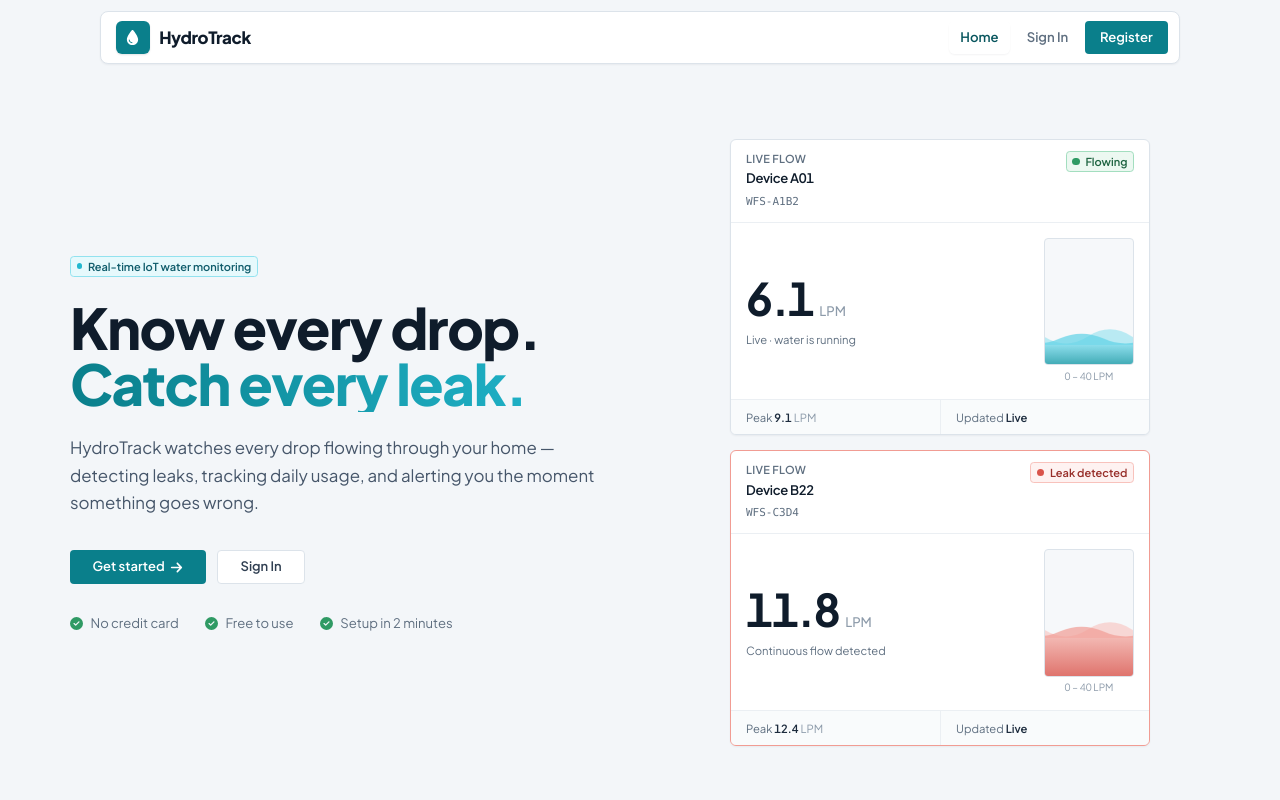
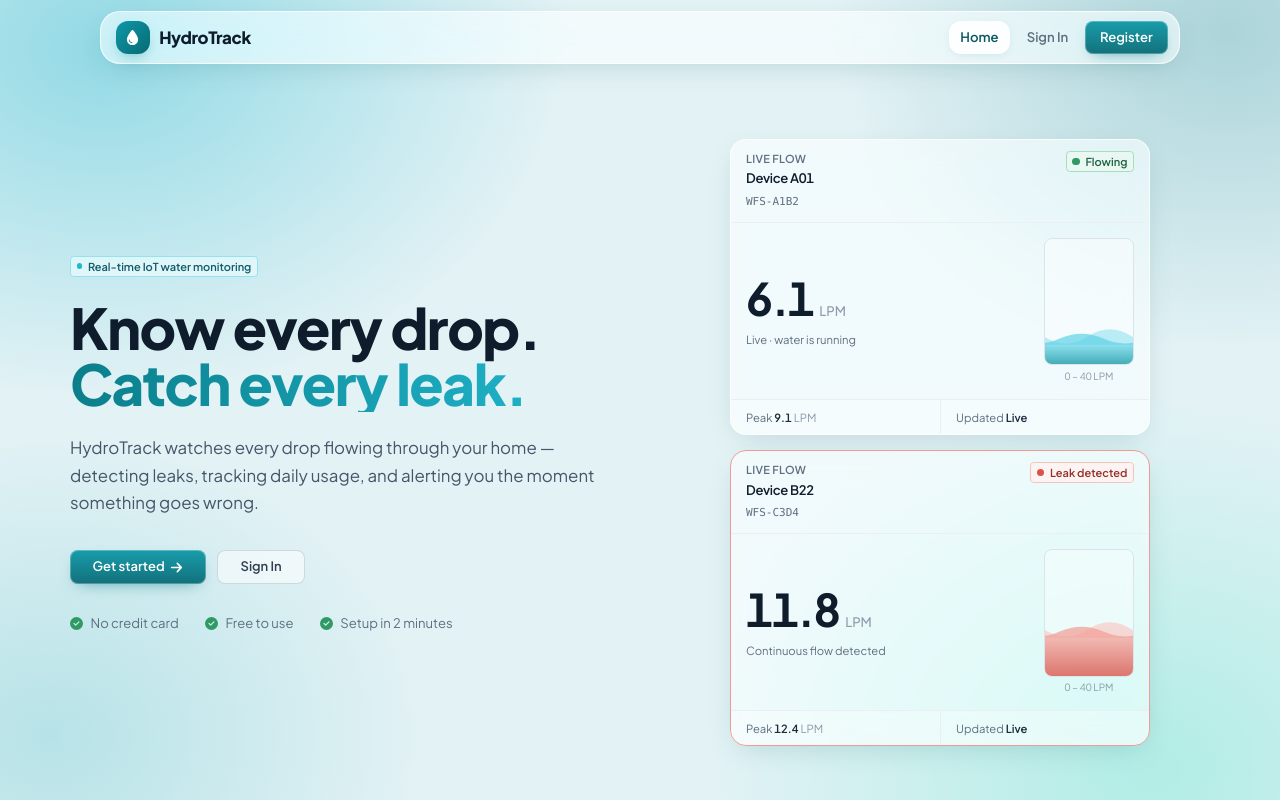
Before and after one commit to haziq26166/hydrotrack, a React (Vite) app: page / in a window 1280 px wide. Shown: the top 800 px of the page. Built offline with nearby package versions, Linux system fonts and the light colour scheme; no server answers.

Commit message:
Redesign HydroTrack: Add glassmorphism

```diff
--- a/src/components/devices/DeviceCombobox.jsx
+++ b/src/components/devices/DeviceCombobox.jsx
@@ -141,7 +141,7 @@ export function DeviceCombobox({
           id={listId}
           role="listbox"
           aria-label={label}
-          className="absolute left-0 right-0 z-30 mt-1 max-h-64 overflow-y-auto rounded-md border border-ink-200 bg-white p-1 shadow-glass-lg"
+          className="absolute left-0 right-0 z-30 mt-1 max-h-64 overflow-y-auto glass-strong rounded-md p-1"
         >
           {filtered.length === 0 ? (
             <li className="px-2.5 py-2 text-[13px] text-ink-500">
--- a/src/components/layout/DashboardLayout.jsx
+++ b/src/components/layout/DashboardLayout.jsx
@@ -42,13 +42,13 @@ export function DashboardLayout() {
   }, []);
 
   return (
-    <div className="flex min-h-screen flex-col bg-canvas md:flex-row">
+    <div className="flex min-h-screen flex-col md:flex-row">
       {/* Mobile: top bar + slide-in drawer (hidden from md up) */}
       <MobileNav onAddDevice={openAddDevice} leak={leak} />
 
-      {/* Desktop: fixed full-height sidebar (hidden below md) */}
+      {/* Desktop: floating glass sidebar, inset 12 px from the edges (hidden below md) */}
       <div className="hidden shrink-0 md:block">
-        <div className="sticky top-0 h-screen">
+        <div className="sticky top-0 z-20 h-screen p-3 pr-0">
           <Sidebar
             collapsed={collapsed}
             onToggle={toggleCollapsed}
--- a/src/components/layout/Sidebar.jsx
+++ b/src/components/layout/Sidebar.jsx
@@ -2,7 +2,7 @@ import { FaAngleLeft, FaAngleRight } from 'react-icons/fa6';
 import { SidebarContent } from './SidebarContent';
 
 /**
- * Desktop sidebar (md and up). Collapses to an icon rail.
+ * Desktop sidebar (md and up) — a floating glass panel. Collapses to an icon rail.
  * The parent (DashboardLayout) owns the `collapsed` state and persists it.
  */
 export function Sidebar({ collapsed, onToggle, onAddDevice, leak }) {
@@ -10,7 +10,7 @@ export function Sidebar({ collapsed, onToggle, onAddDevice, leak }) {
     <aside
       aria-label="Sidebar"
       className={[
-        'relative flex h-full flex-col border-r border-ink-200 bg-white px-2 py-3',
+        'glass relative flex h-full flex-col rounded-2xl px-2 py-3',
         'transition-[width] duration-200 ease-out',
         collapsed ? 'w-14' : 'w-56',
       ].join(' ')}
@@ -21,7 +21,7 @@ export function Sidebar({ collapsed, onToggle, onAddDevice, leak }) {
         onClick={onToggle}
         aria-label={collapsed ? 'Expand sidebar' : 'Collapse sidebar'}
         aria-expanded={!collapsed}
-        className="absolute -right-3 top-[18px] z-10 grid h-6 w-6 place-items-center rounded-full border border-ink-200 bg-white text-ink-500 shadow-glass-sm transition-colors hover:text-hydro-700 focus-visible:outline-none focus-visible:ring-2 focus-visible:ring-hydro/40"
+        className="absolute -right-3 top-[18px] z-10 grid h-6 w-6 place-items-center rounded-full border border-white/80 bg-white/80 text-ink-500 shadow-glass-sm backdrop-blur-md transition-colors hover:text-hydro-700 focus-visible:outline-none focus-visible:ring-2 focus-visible:ring-hydro/40"
       >
         {collapsed ? <FaAngleRight size={10} /> : <FaAngleLeft size={10} />}
       </button>
--- a/src/components/ui/GlassCard.jsx
+++ b/src/components/ui/GlassCard.jsx
@@ -1,11 +1,11 @@
 /**
- * Flat panel (white, 1 px border, small radius).
+ * Frosted-glass panel (translucent fill, backdrop blur, soft edge, squircle-ish corners).
  * The component name is kept so existing imports keep working.
  *
  * variant   default | strong | soft            → surface style
  *           ok | warn | leak | offline | aqua  → tinted status panel
  * padded    true (p-4) | false | 'sm' | 'md' | 'lg'
- * interactive  subtle border change on hover (for clickable panels)
+ * interactive  edge brightens and shadow deepens on hover (for clickable panels)
  */
 const VARIANTS = {
   default: 'glass',
@@ -42,7 +42,7 @@ export function GlassCard({
         'rounded-lg',
         VARIANTS[variant] ?? VARIANTS.default,
         paddingCls,
-        interactive ? 'transition-colors duration-150 hover:border-ink-300' : '',
+        interactive ? 'transition-[box-shadow,border-color] duration-150 hover:border-white hover:shadow-glass-lg' : '',
         className,
       ].join(' ')}
       {...rest}
--- a/src/components/ui/Modal.jsx
+++ b/src/components/ui/Modal.jsx
@@ -92,7 +92,7 @@ export function Modal({
 
   return createPortal(
     <div
-      className="fixed inset-0 z-[60] grid place-items-center overflow-y-auto bg-ink-900/40 p-4 animate-fade-in"
+      className="fixed inset-0 z-[60] grid place-items-center overflow-y-auto bg-ink-900/25 p-4 backdrop-blur-sm animate-fade-in"
       onMouseDown={(e) => {
         if (closeOnBackdrop && e.target === e.currentTarget) onClose?.();
       }}
--- a/src/components/ui/SegmentedControl.jsx
+++ b/src/components/ui/SegmentedControl.jsx
@@ -10,7 +10,7 @@ export function SegmentedControl({ options, value, onChange, label, className =
     <div
       role="group"
       aria-label={label}
-      className={`inline-flex items-center gap-0.5 rounded-md border border-ink-200 bg-ink-50 p-0.5 ${className}`}
+      className={`inline-flex items-center gap-0.5 rounded-md border border-white/80 bg-white/45 p-0.5 shadow-glass-sm backdrop-blur-md ${className}`}
     >
       {options.map((o) => (
         <button
@@ -22,7 +22,7 @@ export function SegmentedControl({ options, value, onChange, label, className =
             'h-7 rounded px-3 text-xs font-semibold transition-colors duration-150',
             'focus-visible:outline-none focus-visible:ring-2 focus-visible:ring-hydro/40',
             value === o.id
-              ? 'bg-white text-hydro-700 shadow-glass-sm'
+              ? 'bg-white/90 text-hydro-700 shadow-glass-sm'
               : 'text-ink-500 hover:text-ink-800',
           ].join(' ')}
         >
--- a/src/components/ui/Spinner.jsx
+++ b/src/components/ui/Spinner.jsx
@@ -26,7 +26,7 @@ export function Spinner({ fullscreen = false, size = 'md', label = 'Loading' })
   if (!fullscreen) return ring;
 
   return (
-    <div className="fixed inset-0 z-50 grid place-items-center bg-canvas/80 backdrop-blur-md animate-fade-in">
+    <div className="fixed inset-0 z-50 grid place-items-center bg-white/35 backdrop-blur-lg animate-fade-in">
       {ring}
     </div>
   );
--- a/src/components/ui/Toast.jsx
+++ b/src/components/ui/Toast.jsx
@@ -4,10 +4,10 @@ import {
 } from 'react-icons/fa6';
 
 const TONES = {
-  success: { Icon: FaCircleCheck,         cls: 'bg-sea-50 border-sea-200 text-sea-800',       icon: 'text-sea-500' },
-  error:   { Icon: FaCircleExclamation,   cls: 'bg-coral-50 border-coral-200 text-coral-800', icon: 'text-coral-500' },
-  warning: { Icon: FaTriangleExclamation, cls: 'bg-sand-50 border-sand-200 text-sand-800',    icon: 'text-sand-500' },
-  info:    { Icon: FaCircleInfo,          cls: 'bg-aqua-50 border-aqua-200 text-aqua-900',    icon: 'text-aqua-600' },
+  success: { Icon: FaCircleCheck,         cls: 'bg-sea-50/75 border-sea-200/80 text-sea-800',       icon: 'text-sea-500' },
+  error:   { Icon: FaCircleExclamation,   cls: 'bg-coral-50/80 border-coral-200/80 text-coral-800', icon: 'text-coral-500' },
+  warning: { Icon: FaTriangleExclamation, cls: 'bg-sand-50/80 border-sand-200/80 text-sand-800',    icon: 'text-sand-500' },
+  info:    { Icon: FaCircleInfo,          cls: 'bg-aqua-50/75 border-aqua-200/80 text-aqua-900',    icon: 'text-aqua-600' },
 };
 
 /**
@@ -36,7 +36,7 @@ export function Toast({ toast, onClose, duration = 3500 }) {
         aria-live={toast.type === 'error' ? 'assertive' : 'polite'}
         className={[
           'pointer-events-auto flex max-w-md items-center gap-2.5 rounded-lg border px-3 py-2.5',
-          'shadow-glass-lg animate-toast-in',
+          'shadow-glass-lg backdrop-blur-xl backdrop-saturate-150 animate-toast-in',
           cls,
         ].join(' ')}
       >
--- a/src/index.css
+++ b/src/index.css
@@ -3,7 +3,7 @@
 @tailwind utilities;
 
 /* ============================================================
-   BASE — flat canvas, compact type scale
+   BASE — glass mesh canvas, compact type scale
    The root font-size is 15 px (instead of 16 px) so every rem-based
    size in the app comes out ~6 % tighter.
    ============================================================ */
@@ -14,12 +14,29 @@
 
   html {
     font-size: 15px;
-    background-color: #F3F6F9;
+    background-color: #DCEFF2;
     -webkit-text-size-adjust: 100%;
   }
 
+  /* Soft aqua / mint mesh that the glass panels blur. Fixed so it stays
+     put while content scrolls; lives on a pseudo-element so it also works
+     on iOS (which ignores background-attachment: fixed). */
+  body::before {
+    content: '';
+    position: fixed;
+    inset: 0;
+    z-index: -1;
+    pointer-events: none;
+    background-color: #E3F2F5;
+    background-image:
+      radial-gradient(50rem 38rem at 8% 6%,    rgba(34, 184, 207, 0.42), transparent 62%),
+      radial-gradient(44rem 36rem at 96% 4%,   rgba(10, 127, 139, 0.26), transparent 60%),
+      radial-gradient(48rem 40rem at 90% 96%,  rgba(127, 231, 214, 0.50), transparent 62%),
+      radial-gradient(42rem 34rem at 4% 92%,   rgba(146, 214, 220, 0.55), transparent 60%);
+  }
+
   body {
-    @apply font-sans text-ink-800 antialiased bg-canvas;
+    @apply font-sans text-ink-800 antialiased;
     font-variant-numeric: tabular-nums;
     text-rendering: optimizeLegibility;
     -webkit-tap-highlight-color: transparent;
@@ -45,38 +62,116 @@
 }
 
 /* ============================================================
+   GLASS TOKENS
+   Every surface reads its fill from these variables, so the
+   fallbacks at the bottom of this section (no backdrop-filter,
+   reduced transparency) only need to override the variables.
+   ============================================================ */
+:root {
+  --glass-blur: 18px;
+
+  --glass-fill:        rgba(255, 255, 255, 0.58);
+  --glass-fill-strong: rgba(255, 255, 255, 0.76);
+  --glass-fill-soft:   rgba(255, 255, 255, 0.36);
+  --glass-edge:        rgba(255, 255, 255, 0.78);
+
+  --glass-ok:      rgba(236, 248, 241, 0.68);
+  --glass-warn:    rgba(255, 248, 235, 0.72);
+  --glass-leak:    rgba(254, 242, 241, 0.74);
+  --glass-offline: rgba(244, 246, 248, 0.66);
+  --glass-aqua:    rgba(230, 249, 252, 0.68);
+
+  --glass-shadow:    0 8px 30px -10px rgba(7, 85, 93, 0.22);
+  --glass-shadow-lg: 0 18px 48px -14px rgba(7, 85, 93, 0.32);
+}
+
+/* Lighter blur on phones — cheaper to render, still frosted */
+@media (max-width: 767px) {
+  :root { --glass-blur: 12px; }
+}
+
+/* No backdrop-filter support → near-opaque panels so text stays readable */
+@supports not ((backdrop-filter: blur(1px)) or (-webkit-backdrop-filter: blur(1px))) {
+  :root {
+    --glass-fill:        rgba(255, 255, 255, 0.94);
+    --glass-fill-strong: rgba(255, 255, 255, 0.97);
+    --glass-fill-soft:   rgba(255, 255, 255, 0.80);
+    --glass-ok:      #ECF8F1;
+    --glass-warn:    #FFF8EB;
+    --glass-leak:    #FEF2F1;
+    --glass-offline: #F4F6F8;
+    --glass-aqua:    #E6F9FC;
+  }
+}
+
+/* User asked the OS for less transparency */
+@media (prefers-reduced-transparency: reduce) {
+  :root {
+    --glass-fill:        rgba(255, 255, 255, 0.96);
+    --glass-fill-strong: rgba(255, 255, 255, 0.98);
+    --glass-fill-soft:   rgba(255, 255, 255, 0.85);
+    --glass-ok:      #ECF8F1;
+    --glass-warn:    #FFF8EB;
+    --glass-leak:    #FEF2F1;
+    --glass-offline: #F4F6F8;
+    --glass-aqua:    #E6F9FC;
+  }
+  .glass, .glass-strong, .glass-soft,
+  .glass-ok, .glass-warn, .glass-leak, .glass-offline, .glass-aqua {
+    -webkit-backdrop-filter: none;
+    backdrop-filter: none;
+  }
+}
+
+/* ============================================================
    COMPONENTS
-   (Class names are unchanged from the old glass theme so every
-   existing page keeps working — they are simply flat now.)
+   (Class names are unchanged so every existing page keeps working.)
    ============================================================ */
 @layer components {
 
-  /* ---------- Panels ---------- */
-  .glass {
-    @apply bg-white border border-ink-200 shadow-glass-sm;
-  }
-  .glass-strong {
-    @apply bg-white border border-ink-200 shadow-glass-lg;
-  }
-  .glass-soft {
-    @apply bg-ink-50 border border-ink-200;
+  /* ---------- Panels (frosted glass) ---------- */
+  .glass,
+  .glass-strong,
+  .glass-soft,
+  .glass-ok,
+  .glass-warn,
+  .glass-leak,
+  .glass-offline,
+  .glass-aqua {
+    border: 1px solid var(--glass-edge);
+    box-shadow: var(--glass-shadow);
+    -webkit-backdrop-filter: blur(var(--glass-blur)) saturate(150%);
+    backdrop-filter: blur(var(--glass-blur)) saturate(150%);
   }
 
+  .glass         { background-color: var(--glass-fill); }
+  .glass-strong  {
+    background-color: var(--glass-fill-strong);
+    box-shadow: var(--glass-shadow-lg);
+    -webkit-backdrop-filter: blur(calc(var(--glass-blur) * 1.35)) saturate(160%);
+    backdrop-filter: blur(calc(var(--glass-blur) * 1.35)) saturate(160%);
+  }
+  .glass-soft    { background-color: var(--glass-fill-soft); box-shadow: none; }
+
   /* ---------- Tinted panels (status) ---------- */
-  .glass-ok      { @apply bg-sea-50    border border-sea-200; }
-  .glass-warn    { @apply bg-sand-50   border border-sand-200; }
-  .glass-leak    { @apply bg-coral-50  border border-coral-200; }
-  .glass-offline { @apply bg-fog-50    border border-fog-200; }
-  .glass-aqua    { @apply bg-aqua-50   border border-aqua-200; }
+  .glass-ok      { background-color: var(--glass-ok);      border-color: rgba(163, 222, 191, 0.80); }
+  .glass-warn    { background-color: var(--glass-warn);    border-color: rgba(249, 218, 151, 0.85); }
+  .glass-leak    { background-color: var(--glass-leak);    border-color: rgba(248, 194, 188, 0.90); }
+  .glass-offline { background-color: var(--glass-offline); border-color: rgba(205, 213, 220, 0.85); }
+  .glass-aqua    { background-color: var(--glass-aqua);    border-color: rgba(146, 226, 239, 0.85); }
 
   /* ---------- Inputs ---------- */
   .hydro-input {
-    @apply h-9 w-full rounded-md bg-white border border-ink-200 px-3
+    @apply h-9 w-full rounded-md px-3
            text-[13px] text-ink-800 placeholder:text-ink-400
            focus:outline-none focus:ring-2 focus:ring-hydro/20 focus:border-hydro
-           disabled:cursor-not-allowed disabled:bg-ink-50 disabled:text-ink-400
+           disabled:cursor-not-allowed disabled:text-ink-400
            transition-colors duration-150;
+    background-color: rgba(255, 255, 255, 0.62);
+    border: 1px solid rgba(192, 203, 214, 0.75);
   }
+  .hydro-input:focus  { background-color: rgba(255, 255, 255, 0.92); }
+  .hydro-input:disabled { background-color: rgba(255, 255, 255, 0.30); }
   .hydro-input-icon {
     @apply absolute left-3 top-1/2 -translate-y-1/2 text-ink-400 pointer-events-none;
   }
@@ -96,36 +191,72 @@
            disabled:cursor-not-allowed disabled:opacity-50;
   }
 
+  /* Primary: glossy teal glass. The 1px edge is an inset shadow (not a
+     border) so the button keeps exactly its old width and height. */
   .btn-hydro {
-    @apply bg-hydro text-white hover:bg-hydro-600;
+    @apply text-white;
+    background-image: linear-gradient(180deg, rgba(14, 152, 166, 0.95), rgba(8, 106, 116, 0.95));
+    box-shadow: inset 0 0 0 1px rgba(255, 255, 255, 0.28), 0 6px 16px -8px rgba(10, 127, 139, 0.7);
   }
+  .btn-hydro:hover:not(:disabled) {
+    background-image: linear-gradient(180deg, rgba(10, 127, 139, 0.97), rgba(7, 85, 93, 0.97));
+  }
+
   .btn-hydro-outline {
     @apply border border-white/80 text-white hover:bg-white/15;
+    -webkit-backdrop-filter: blur(8px);
+    backdrop-filter: blur(8px);
   }
-  .btn-google {
-    @apply w-full border border-ink-200 bg-white text-ink-700 hover:bg-ink-50;
+  .btn-danger {
+    @apply text-white;
+    background-image: linear-gradient(180deg, rgba(232, 119, 107, 0.96), rgba(188, 63, 55, 0.96));
+    box-shadow: inset 0 0 0 1px rgba(255, 255, 255, 0.28), 0 6px 16px -8px rgba(217, 83, 74, 0.7);
   }
+  .btn-danger:hover:not(:disabled) {
+    background-image: linear-gradient(180deg, rgba(217, 83, 74, 0.98), rgba(152, 47, 42, 0.98));
+  }
+
+  /* Ghost / google: frosted white */
+  .btn-google,
   .btn-glass,
   .glass-btn-ghost {
-    @apply border border-ink-200 bg-white text-ink-700 hover:bg-ink-50 hover:border-ink-300;
+    @apply text-ink-700;
+    background-color: rgba(255, 255, 255, 0.55);
+    border: 1px solid rgba(192, 203, 214, 0.70);
+    -webkit-backdrop-filter: blur(10px);
+    backdrop-filter: blur(10px);
   }
+  .btn-google { @apply w-full; }
+  .btn-google:hover:not(:disabled),
+  .btn-glass:hover:not(:disabled),
+  .glass-btn-ghost:hover:not(:disabled) {
+    background-color: rgba(255, 255, 255, 0.85);
+    border-color: rgba(141, 155, 170, 0.80);
+  }
+
   .btn-aqua-ghost {
-    @apply border border-aqua-200 bg-aqua-50 text-aqua-800 hover:bg-aqua-100;
+    @apply text-aqua-800;
+    background-color: rgba(230, 249, 252, 0.65);
+    border: 1px solid rgba(146, 226, 239, 0.85);
+    -webkit-backdrop-filter: blur(10px);
+    backdrop-filter: blur(10px);
   }
-  .btn-danger {
-    @apply bg-coral-500 text-white hover:bg-coral-600;
-  }
+  .btn-aqua-ghost:hover:not(:disabled) { background-color: rgba(195, 240, 247, 0.80); }
 
   /* ---------- Navigation item (sidebar / drawer) ---------- */
   .nav-item {
     @apply flex h-9 items-center gap-2.5 rounded-md px-2.5 text-[13px] font-medium
-           text-ink-600 bg-transparent transition-colors duration-150;
+           text-ink-600 transition-colors duration-150;
+    background-color: transparent;
   }
   .nav-item:hover {
-    @apply bg-ink-50 text-ink-900;
+    @apply text-ink-900;
+    background-color: rgba(255, 255, 255, 0.50);
   }
   .nav-item.active {
-    @apply bg-hydro-50 text-hydro-700 font-semibold;
+    @apply text-hydro-700 font-semibold;
+    background-color: rgba(255, 255, 255, 0.78);
+    box-shadow: 0 2px 10px -4px rgba(7, 85, 93, 0.25);
   }
 
   /* ---------- Status chips ---------- */
@@ -133,11 +264,11 @@
     @apply inline-flex items-center gap-1.5 whitespace-nowrap rounded border
            px-1.5 py-0.5 text-[11px] font-semibold leading-4;
   }
-  .chip-ok      { @apply border-sea-200   bg-sea-50   text-sea-700; }
-  .chip-warn    { @apply border-sand-200  bg-sand-50  text-sand-700; }
-  .chip-leak    { @apply border-coral-200 bg-coral-50 text-coral-700; }
-  .chip-offline { @apply border-fog-200   bg-fog-50   text-fog-600; }
-  .chip-info    { @apply border-aqua-200  bg-aqua-50  text-aqua-800; }
+  .chip-ok      { @apply border-sea-200   text-sea-700;   background-color: rgba(236, 248, 241, 0.80); }
+  .chip-warn    { @apply border-sand-200  text-sand-700;  background-color: rgba(255, 248, 235, 0.82); }
+  .chip-leak    { @apply border-coral-200 text-coral-700; background-color: rgba(254, 242, 241, 0.85); }
+  .chip-offline { @apply border-fog-200   text-fog-600;   background-color: rgba(244, 246, 248, 0.80); }
+  .chip-info    { @apply border-aqua-200  text-aqua-800;  background-color: rgba(230, 249, 252, 0.80); }
 
   /* ---------- Typographic helpers ---------- */
   .kpi-label {
@@ -161,7 +292,7 @@
   /* ---------- Skeleton shimmer ---------- */
   .skeleton {
     @apply rounded-md animate-shimmer;
-    background-image: linear-gradient(90deg, #EBEFF3 0%, #F6F8FA 50%, #EBEFF3 100%);
+    background-image: linear-gradient(90deg, rgba(220, 227, 234, 0.70) 0%, rgba(255, 255, 255, 0.70) 50%, rgba(220, 227, 234, 0.70) 100%);
     background-size: 200% 100%;
   }
 }
@@ -199,6 +330,51 @@
 }
 
 /* ============================================================
+   GLASS-AWARE OVERRIDES
+   Pages and components put `bg-ink-50` (table headers, empty states,
+   footers) and `bg-white` (selects, icon tiles) INSIDE panels. Inside
+   glass they become translucent so the frosted look carries through,
+   without editing every page.
+   ============================================================ */
+:is(.glass, .glass-strong, .glass-soft, .glass-ok, .glass-warn, .glass-leak, .glass-offline, .glass-aqua) .bg-ink-50 {
+  background-color: rgba(255, 255, 255, 0.38);
+}
+:is(.glass, .glass-strong, .glass-soft, .glass-ok, .glass-warn, .glass-leak, .glass-offline, .glass-aqua) .bg-ink-50\/60 {
+  background-color: rgba(255, 255, 255, 0.28);
+}
+:is(.glass, .glass-strong, .glass-soft, .glass-ok, .glass-warn, .glass-leak, .glass-offline, .glass-aqua) .bg-white:not(.rounded-full) {
+  background-color: rgba(255, 255, 255, 0.62);
+}
+:is(.glass, .glass-strong, .glass-soft, .glass-ok, .glass-warn, .glass-leak, .glass-offline, .glass-aqua) .hover\:bg-ink-50:hover {
+  background-color: rgba(255, 255, 255, 0.50);
+}
+
+/* A card that holds a focused control (e.g. an open dropdown) is lifted
+   above its neighbours. Needed because backdrop-filter gives every card
+   its own stacking context. */
+:is(.glass, .glass-strong, .glass-soft, .glass-ok, .glass-warn, .glass-leak, .glass-offline, .glass-aqua):focus-within {
+  position: relative;
+  z-index: 20;
+}
+
+/* ============================================================
+   SQUIRCLE CORNERS
+   Cards and other large rounded surfaces get a gentle squircle in
+   browsers that support `corner-shape` (Chromium 139+). Elsewhere they
+   keep a plain rounded corner. 1 = circular, 2 = full squircle;
+   1.6 keeps it "slightly" squircle — tweak the number to taste.
+   ============================================================ */
+@supports (corner-shape: superellipse(1.6)) {
+  .rounded-lg,
+  .rounded-xl,
+  .rounded-2xl,
+  .rounded-3xl,
+  .rounded-4xl {
+    corner-shape: superellipse(1.6);
+  }
+}
+
+/* ============================================================
    ACCESSIBILITY
    ============================================================ */
 @media (prefers-reduced-motion: reduce) {
--- a/tailwind.config.js
+++ b/tailwind.config.js
@@ -129,7 +129,7 @@ export default {
           DEFAULT: '#6B7A88',
         },
 
-        /* CANVAS — flat page background */
+        /* CANVAS — base tone under the glass mesh background (see index.css) */
         canvas: {
           DEFAULT: '#F3F6F9',
           soft:    '#F8FAFC',
@@ -149,35 +149,36 @@ export default {
         ],
       },
 
-      /* Tighter corner radii — every existing rounded-xl / 2xl / 3xl in the
-         app shrinks to a standard dashboard look without editing each file. */
+      /* Soft glass radii. Cards use `rounded-lg`; icon tiles / notices use 2xl+.
+         Small controls (buttons, inputs, nav items) use `md`.
+         In browsers that support CSS `corner-shape`, index.css turns the
+         lg-and-up radii into a gentle squircle. */
       borderRadius: {
-        md:  '4px',
-        lg:  '6px',
-        xl:  '6px',
-        '2xl': '8px',
-        '3xl': '8px',
-        '4xl': '10px',
+        md:  '8px',
+        lg:  '16px',
+        xl:  '12px',
+        '2xl': '20px',
+        '3xl': '24px',
+        '4xl': '28px',
       },
 
-      /* Flat, subtle elevation only. Names are kept so existing classes
-         keep compiling. */
+      /* Soft teal-tinted elevation for floating glass. Names are kept so
+         existing classes keep compiling. */
       boxShadow: {
-        'glass-sm': '0 1px 2px 0 rgba(15, 28, 43, 0.05)',
-        glass:      '0 1px 2px 0 rgba(15, 28, 43, 0.06)',
-        'glass-lg': '0 8px 24px -6px rgba(15, 28, 43, 0.18)',
-        brand:      '0 1px 2px 0 rgba(15, 28, 43, 0.12)',
-        'brand-lg': '0 2px 4px 0 rgba(15, 28, 43, 0.14)',
-        alert:      '0 1px 2px 0 rgba(15, 28, 43, 0.12)',
-        hydro:      '0 1px 2px 0 rgba(15, 28, 43, 0.12)',
-        'hydro-lg': '0 2px 4px 0 rgba(15, 28, 43, 0.14)',
-        glow:       '0 0 0 3px rgba(10, 127, 139, 0.15)',
+        'glass-sm': '0 2px 10px -3px rgba(7, 85, 93, 0.16)',
+        glass:      '0 8px 30px -10px rgba(7, 85, 93, 0.22)',
+        'glass-lg': '0 18px 48px -14px rgba(7, 85, 93, 0.32)',
+        brand:      '0 6px 16px -6px rgba(10, 127, 139, 0.55)',
+        'brand-lg': '0 14px 32px -10px rgba(10, 127, 139, 0.55)',
+        alert:      '0 6px 16px -6px rgba(217, 83, 74, 0.5)',
+        hydro:      '0 6px 16px -6px rgba(10, 127, 139, 0.55)',
+        'hydro-lg': '0 14px 32px -10px rgba(10, 127, 139, 0.55)',
+        glow:       '0 0 0 3px rgba(10, 127, 139, 0.18)',
       },
 
       backgroundImage: {
-        /* Gradients flattened to solid fills (names kept for compatibility) */
-        'hydro-gradient': 'linear-gradient(#0A7F8B, #0A7F8B)',
-        'aqua-mint':      'linear-gradient(#E7F6F7, #E7F6F7)',
+        'hydro-gradient': 'linear-gradient(135deg, #0E98A6 0%, #0A7F8B 55%, #086A74 100%)',
+        'aqua-mint':      'linear-gradient(135deg, #E6F9FC 0%, #D6F7EF 100%)',
         'glass-sheen':    'none',
       },
 
```
Also changed, not shown: src/components/layout/MobileNav.jsx (+13 -4 lines).
